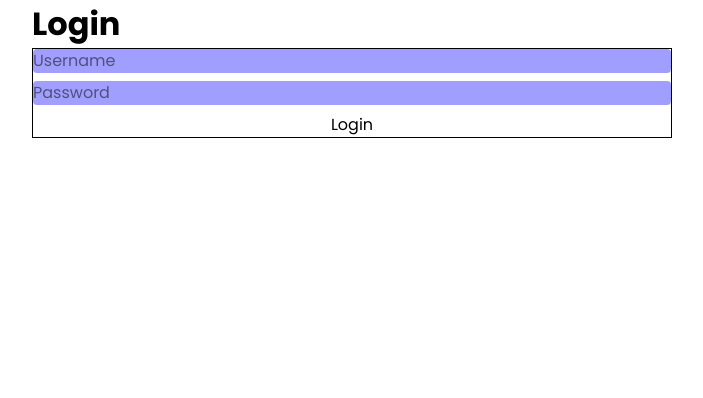
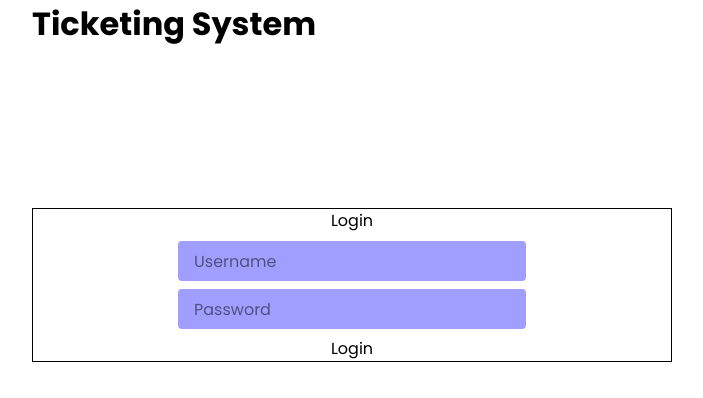
Before and after one commit to AnukoolFS1/ticketing-system, a Next.js app in the folder frontend/: page /login in a window 1280 px wide. Shown: the top 398 px of the page, without its empty margins (288-991 px from the left). Built offline with nearby package versions, Linux system fonts and the light colour scheme.

Commit message:
changes in login/page.tsx

```diff
--- a/frontend/src/app/(auth)/login/page.tsx
+++ b/frontend/src/app/(auth)/login/page.tsx
@@ -5,7 +5,7 @@ import Input from "@/utility/bcomponents/Input";
 import { ChangeEvent, MouseEvent, useState } from "react";
 import { loginObjectType } from "./pageTypes";
 
-const inputStyle = "rounded-sm bg-indigo-500/60"
+const inputStyle = "rounded-sm bg-indigo-500/60 inline-block h-10 px-4"
 
 
 export default function Login() {
@@ -29,10 +29,11 @@ export default function Login() {
     }
     return (
         <section className="flex flex-col mx-80">
-            <h1>Login</h1>
+            <h1>Ticketing System</h1>
             <div
-                className="flex flex-col border gap-2"
-            >
+                className="flex flex-col border gap-2 my-40 items-center justify-center"
+                >
+                <h2>Login</h2>
                 <Input
                     name="username"
                     placeholder="Username"
```
